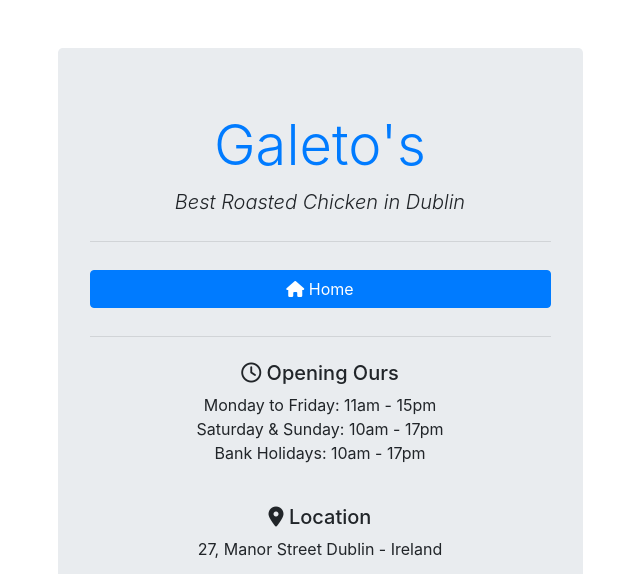
After one commit to Cesargarciajr/Galetos-OrderApp-pp4, a Django app: page /about/ in a window 1280 px wide. The commit adds this page. Shown: the top 574 px of the page, without its empty margins (320-960 px from the left). Run offline with Django 3.2, Linux system fonts and the light colour scheme; some libraries are stand-ins or nearby versions.

Commit message:
Add About us page

```diff
--- a/orderapp/urls.py
+++ b/orderapp/urls.py
@@ -6,5 +6,6 @@ urlpatterns = [
     path('neworder/', views.new_order, name="neworder"),
     path('orderslist/', views.orders_list, name="orderslist"),
     path('contact/', views.contact, name="contact"),
+    path('about/', views.about, name="about"),
     path('accounts/', include('allauth.urls')),
 ]
--- a/orderapp/views.py
+++ b/orderapp/views.py
@@ -35,3 +35,8 @@ def contact(request):
         if form.is_valid():
             form.save()
         return redirect('home')
+
+
+# Rendering About Us page
+def about(request):
+    return render(request, 'about.html')
--- a/static/css/style.css
+++ b/static/css/style.css
@@ -0,0 +1,12 @@
+.google-map {
+     padding-bottom: 50%;
+     position: relative;
+}
+
+.google-map iframe {
+     height: 100%;
+     width: 100%;
+     left: 0;
+     top: 0;
+     position: absolute;
+}
--- /dev/null
+++ b/templates/about.html
@@ -0,0 +1,35 @@
+{% extends "base.html" %} {% load crispy_forms_tags %}
+
+{% block content %}
+    <form action="" method="post" autocomplete="off">
+        {% csrf_token %}
+        <a href="{% url 'home' %}">
+            <div class="col m-1 mx-auto btn btn-primary">
+                <i class="fa-solid fa-house" style="color: #ffffff;"></i>
+                Home
+            </div>
+        </a>
+        <hr class="my-4">
+        <div class="row">
+            <div class="col m-12 text-center">
+                <h5><i class="fa-regular fa-clock"></i> Opening Ours</h5>
+                <p>
+                    Monday to Friday: 11am - 15pm<br />
+                    Saturday & Sunday: 10am - 17pm<br />
+                    Bank Holidays: 10am - 17pm<br />
+                </p>
+                <br />
+                <h5><i class="fa-solid fa-location-dot m-12 text-center"></i> Location</h5>
+                <p>
+                    27, Manor Street
+                    Dublin - Ireland
+                </p>
+                <div class="google-map">
+                    <iframe
+                        src="https://www.google.com/maps/embed?pb=!1m18!1m12!1m3!1d2381.464840995459!2d-6.286657822927103!3d53.35283537423745!2m3!1f0!2f0!3f0!3m2!1i1024!2i768!4f13.1!3m3!1m2!1s0x48670c2d7d87930d%3A0x686558f377a62757!2s27%20Manor%20St%2C%20Stoneybatter%2C%20Dublin%207%2C%20D07%20NPV0!5e0!3m2!1spt-BR!2sie!4v1697530148768!5m2!1spt-BR!2sie"
+                        width="400" height="200" style="border: 0" allowfullscreen="" loading="lazy"
+                        referrerpolicy="no-referrer-when-downgrade">
+                    </iframe>
+                </div>
+        </div>
+{% endblock content %}
--- a/templates/base.html
+++ b/templates/base.html
@@ -4,6 +4,7 @@
     <meta charset="UTF-8">
     <meta http-equiv="X-UA-Compatible" content="IE=edge">
     <meta name="viewport" content="width=device-width, initial-scale=1.0">
+    <link rel="stylesheet" href="/static/css/style.css">
     <!-- Bootstrap Link-->
     <link rel="stylesheet" href="https://cdn.jsdelivr.net/npm/bootstrap@4.3.1/dist/css/bootstrap.min.css"
         integrity="sha384-ggOyR0iXCbMQv3Xipma34MD+dH/1fQ784/j6cY/iJTQUOhcWr7x9JvoRxT2MZw1T" crossorigin="anonymous">
--- a/templates/contact.html
+++ b/templates/contact.html
@@ -20,6 +20,6 @@
             <div class="col-md-6">{{ form.phone_number|as_crispy_field }}</div>
             <div class="col-md-6">{{ form.email|as_crispy_field }}</div>
             <div class="col-md-12">{{ form.message|as_crispy_field }}</div>
-            <button type="submit" class="btn btn-primary offset-md-4">Send Message</button>
+            <button type="submit" class="btn btn-primary ml-3">Send Message</button>
         </div>
 {% endblock content %}
--- a/templates/index.html
+++ b/templates/index.html
@@ -13,7 +13,7 @@
             CONTACT US
         </div>
     </a>
-    <a href="#">
+    <a href="{% url 'about' %}">
         <div class="col m-1 mx-auto btn btn-dark text-white">
             <i class="fa-solid fa-circle-info" style="color: #ffffff;"></i>
             ABOUT US
```
